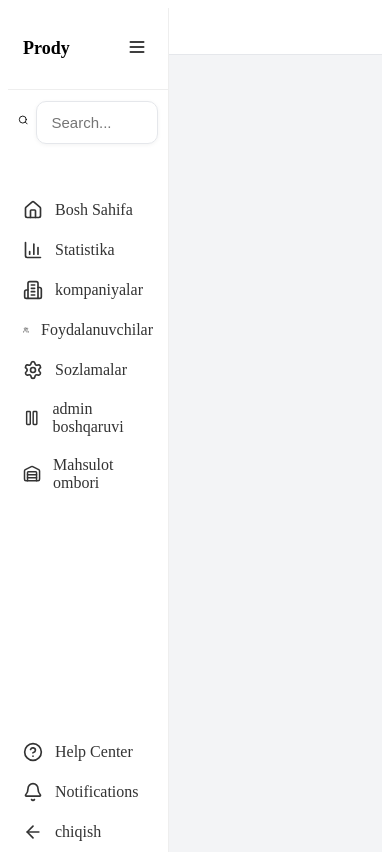
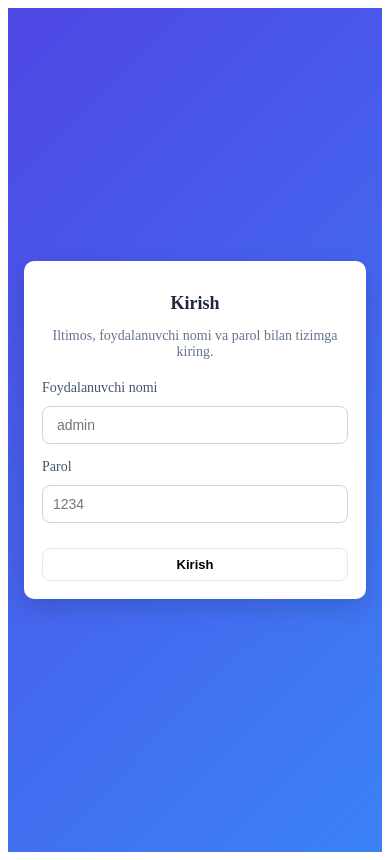
Before and after one commit to AzizbekNutfullayev/admin-ponel, a React (Vite) app: page / in a window 390 px wide. Built offline with nearby package versions, Linux system fonts and the light colour scheme.

Commit message:
new comit

```diff
--- a/src/App.jsx
+++ b/src/App.jsx
@@ -1,26 +1,34 @@
-import React from 'react'
-import { BrowserRouter, Route, Routes } from 'react-router-dom'
-import Dashboard from './page/Dashboard'
-import Loyout from './components/Loyout'
-import Settings from './page/Settings'
-import Users from './page/Users'
-import Statistica from './page/Statistica'
-import Companiya from './page/Companiya'
-import AdminControll from './page/AdminControll'
-import Ombor from './page/Ombor'
-import Notifications from './page/Notifications'
-import HelpCenter from './page/Help Center'
+import React, { useState } from 'react';
+import { BrowserRouter, Route, Routes } from 'react-router-dom';
+import Dashboard from './page/Dashboard';
+import Loyout from './components/Loyout';
+import Settings from './page/Settings';
+import Users from './page/Users';
+import Statistica from './page/Statistica';
+import Companiya from './page/Companiya';
+import AdminControll from './page/AdminControll';
+import Ombor from './page/Ombor';
+import Notifications from './page/Notifications';
+import HelpCenter from './page/Help Center';
+import Login from './page/Login';
 
 export default function App() {
+  const [isAuthenticate, setIsAuthenticate] = useState(false);
+
   return (
     <div>
       <BrowserRouter>
         <Routes>
-          <Route path="/" element={<Loyout />} >
+=          <Route
+            path="/"
+            element={<Login onLogin={() => setIsAuthenticate(true)} />}
+          />
+
+          {isAuthenticate && (
+            <Route path="/loyout" element={<Loyout />}>
               <Route path="settings" element={<Settings />} />
               <Route path="dashboard" element={<Dashboard />} />
               <Route path="users" element={<Users />} />
-            <Route path="analytics" element={<Statistica />} />
               <Route path="analytics" element={<Statistica />} />
               <Route path="companiya" element={<Companiya />} />
               <Route path="admincontrollers" element={<AdminControll />} />
@@ -28,8 +36,9 @@ export default function App() {
               <Route path="notifications" element={<Notifications />} />
               <Route path="help_centr" element={<HelpCenter />} />
             </Route>
+          )}
         </Routes>
       </BrowserRouter>
     </div>
-  )
+  );
 }
--- a/src/components/Saidebar.jsx
+++ b/src/components/Saidebar.jsx
@@ -78,7 +78,7 @@ export default function Sidebar() {
           <Bell size={20} />
           {!collapsed && <span>Notifications</span>}
         </Link>
-        <Link to={'/login'} className="menu-link">
+        <Link to={'/'} className="menu-link">
         <ArrowLeft size={20} />
         {!collapsed && <span>chiqish</span>}
         </Link>
--- a/src/index.css
+++ b/src/index.css
@@ -1,3 +1,112 @@
+.login-bg {
+  display: flex;
+  justify-content: center;
+  align-items: center;
+  height: 100vh;
+  background: linear-gradient(135deg, #4f46e5, #3b82f6);
+}
+
+.login-card {
+  background: #fff;
+  padding: 30px 40px;
+  border-radius: 16px;
+  box-shadow: 0 8px 25px rgba(0, 0, 0, 0.15);
+  width: 350px;
+  text-align: center;
+}
+
+.login-title {
+  font-size: 26px;
+  font-weight: bold;
+  color: #1e293b;
+  margin-bottom: 10px;
+}
+
+.login-sub {
+  font-size: 14px;
+  color: #64748b;
+  margin-bottom: 20px;
+}
+
+.input-group {
+  display: flex;
+  flex-direction: column;
+  margin-bottom: 15px;
+  text-align: left;
+}
+
+.input-group label {
+  font-size: 14px;
+  margin-bottom: 5px;
+  color: #475569;
+}
+
+.input-group input {
+  padding: 10px;
+  border: 1px solid #cbd5e1;
+  border-radius: 8px;
+  outline: none;
+  font-size: 14px;
+  transition: all 0.3s;
+}
+
+.input-group input:focus {
+  border-color: #3b82f6;
+  box-shadow: 0 0 0 3px rgba(59, 130, 246, 0.25);
+}
+
+.btn {
+  width: 100%;
+  padding: 12px;
+  font-size: 16px;
+  font-weight: 600;
+  border: none;
+  border-radius: 8px;
+  cursor: pointer;
+  transition: background 0.3s;
+}
+
+.btn:hover {
+  background: #2563eb;
+}
+
+.error {
+  background: #fee2e2;
+  color: #b91c1c;
+  padding: 8px;
+  margin-bottom: 10px;
+  border-radius: 6px;
+  font-size: 14px;
+}
+
+.row {
+  display: flex;
+  justify-content: space-between;
+  margin-top: 15px;
+  font-size: 13px;
+}
+
+.forgot {
+  color: #3b82f6;
+  text-decoration: none;
+}
+
+.forgot:hover {
+  text-decoration: underline;
+}
+
+@media (max-width: 480px) {
+  .login-card {
+    padding: 18px;
+    margin: 16px;
+    border-radius: 10px;
+  }
+  .login-title {
+    font-size: 18px;
+  }
+}
+
+/* loyaut */
 .layout {
   display: flex;
   height: 100vh;
--- a/src/page/Companiya.jsx
+++ b/src/page/Companiya.jsx
@@ -9,16 +9,15 @@ export default function Companiya() {
     subscription: "Basic",
     employees: 0,
     status: "Faol",
-    lastActive: "Hozir"
+    lastActive: "Hozir",
   });
   const [editingCompany, setEditingCompany] = useState(null);
 
-  // 🔹 Barcha kompaniyalarni olish
   const fetchCompanies = () => {
     axios
-      .get("http://localhost:5000/companies")
+      .get("  ")
       .then((res) => setCompanies(res.data))
-      .catch((err) => console.error(err));
+      .catch((err) => console.error("Xatolik:", err));
   };
 
   useEffect(() => {
@@ -28,32 +27,42 @@ export default function Companiya() {
   // 🔹 Yangi kompaniya qo‘shish
   const addCompany = () => {
     axios
-      .post("http://localhost:5000/companies", newCompany)
+      .post("https://your-api.com/admin/companies/", newCompany) // ✅ POST API
       .then(() => {
         fetchCompanies();
-        setNewCompany({ name: "", subscription: "Basic", employees: 0, status: "Faol", lastActive: "Hozir" });
+        setNewCompany({
+          name: "",
+          subscription: "Basic",
+          employees: 0,
+          status: "Faol",
+          lastActive: "Hozir",
+        });
       })
-      .catch((err) => console.error(err));
+      .catch((err) => console.error("Qo‘shishda xatolik:", err));
   };
 
   // 🔹 Kompaniyani yangilash
   const updateCompany = () => {
     if (!editingCompany) return;
     axios
-      .put(`http://localhost:5000/companies/${editingCompany.id}`, editingCompany)
+      .put(
+        `https://your-api.com/admin/companies/${editingCompany.id}/`,
+        editingCompany
+      ) // ✅ PUT API
       .then(() => {
         fetchCompanies();
         setEditingCompany(null);
       })
-      .catch((err) => console.error(err));
+      .catch((err) => console.error("Yangilashda xatolik:", err));
   };
 
+  // 🔹 Kompaniyani o‘chirish
   const deleteCompany = (id) => {
     if (!window.confirm("Haqiqatan o‘chirmoqchimisiz?")) return;
     axios
-      .delete(`http://localhost:5000/companies/${id}`)
+      .delete(`https://your-api.com/admin/companies/${id}/`) // ✅ DELETE API
       .then(() => fetchCompanies())
-      .catch((err) => console.error(err));
+      .catch((err) => console.error("O‘chirishda xatolik:", err));
   };
 
   const filteredCompanies = companies.filter((company) =>
@@ -62,31 +71,46 @@ export default function Companiya() {
 
   return (
     <div className="companies">
-      <h2 className="companies__title">Kompaniyalar</h2>
+      <h2 className="companies__title">🏢 Kompaniyalar</h2>
 
+      {/* 🔹 Filter tugmalari */}
       <div className="companies__filters">
-        <button onClick={() => setFilter("all")} className={filter === "all" ? "btn btn--active" : "btn"}>
+        <button
+          onClick={() => setFilter("all")}
+          className={filter === "all" ? "btn btn--active" : "btn"}
+        >
           Barchasi
         </button>
-        <button onClick={() => setFilter("Faol")} className={filter === "Faol" ? "btn btn--active" : "btn"}>
+        <button
+          onClick={() => setFilter("Faol")}
+          className={filter === "Faol" ? "btn btn--active" : "btn"}
+        >
           Faol
         </button>
-        <button onClick={() => setFilter("Nofaol")} className={filter === "Nofaol" ? "btn btn--active" : "btn"}>
+        <button
+          onClick={() => setFilter("Nofaol")}
+          className={filter === "Nofaol" ? "btn btn--active" : "btn"}
+        >
           Nofaol
         </button>
       </div>
 
+      {/* 🔹 Yangi kompaniya qo‘shish formasi */}
       <div className="form">
-        <h3>Yangi kompaniya qo‘shish</h3>
+        <h3>➕ Yangi kompaniya qo‘shish</h3>
         <input
           type="text"
           placeholder="Kompaniya nomi"
           value={newCompany.name}
-          onChange={(e) => setNewCompany({ ...newCompany, name: e.target.value })}
+          onChange={(e) =>
+            setNewCompany({ ...newCompany, name: e.target.value })
+          }
         />
         <select
           value={newCompany.subscription}
-          onChange={(e) => setNewCompany({ ...newCompany, subscription: e.target.value })}
+          onChange={(e) =>
+            setNewCompany({ ...newCompany, subscription: e.target.value })
+          }
         >
           <option value="Basic">Basic</option>
           <option value="Standart">Standart</option>
@@ -96,22 +120,34 @@ export default function Companiya() {
           type="number"
           placeholder="Xodimlar soni"
           value={newCompany.employees}
-          onChange={(e) => setNewCompany({ ...newCompany, employees: e.target.value })}
+          onChange={(e) =>
+            setNewCompany({ ...newCompany, employees: e.target.value })
+          }
         />
-        <button onClick={addCompany} className="btn btn--primary">Qo‘shish</button>
+        <button onClick={addCompany} className="btn btn--primary">
+          Qo‘shish
+        </button>
       </div>
 
+      {/* 🔹 Tahrirlash formasi */}
       {editingCompany && (
         <div className="form edit-form">
-          <h3>Tahrirlash: {editingCompany.name}</h3>
+          <h3>✏️ Tahrirlash: {editingCompany.name}</h3>
           <input
             type="text"
             value={editingCompany.name}
-            onChange={(e) => setEditingCompany({ ...editingCompany, name: e.target.value })}
+            onChange={(e) =>
+              setEditingCompany({ ...editingCompany, name: e.target.value })
+            }
           />
           <select
             value={editingCompany.subscription}
-            onChange={(e) => setEditingCompany({ ...editingCompany, subscription: e.target.value })}
+            onChange={(e) =>
+              setEditingCompany({
+                ...editingCompany,
+                subscription: e.target.value,
+              })
+            }
           >
             <option value="Basic">Basic</option>
             <option value="Standart">Standart</option>
@@ -120,13 +156,26 @@ export default function Companiya() {
           <input
             type="number"
             value={editingCompany.employees}
-            onChange={(e) => setEditingCompany({ ...editingCompany, employees: e.target.value })}
+            onChange={(e) =>
+              setEditingCompany({
+                ...editingCompany,
+                employees: e.target.value,
+              })
+            }
           />
-          <button onClick={updateCompany} className="btn btn--primary">Saqlash</button>
-          <button onClick={() => setEditingCompany(null)} className="btn">Bekor qilish</button>
+          <button onClick={updateCompany} className="btn btn--primary">
+            Saqlash
+          </button>
+          <button
+            onClick={() => setEditingCompany(null)}
+            className="btn btn--secondary"
+          >
+            Bekor qilish
+          </button>
         </div>
       )}
 
+      {/* 🔹 Jadval */}
       <div className="table-wrap">
         <table className="table">
           <thead>
@@ -148,14 +197,27 @@ export default function Companiya() {
                 <td>{company.status}</td>
                 <td>{company.lastActive}</td>
                 <td>
-                  <button className="link" onClick={() => setEditingCompany(company)}>✏️ Tahrirlash</button> |{" "}
-                  <button className="link link--red" onClick={() => deleteCompany(company.id)}>🗑 O‘chirish</button>
+                  <button
+                    className="link"
+                    onClick={() => setEditingCompany(company)}
+                  >
+                    ✏️ Tahrirlash
+                  </button>{" "}
+                  |{" "}
+                  <button
+                    className="link link--red"
+                    onClick={() => deleteCompany(company.id)}
+                  >
+                    🗑 O‘chirish
+                  </button>
                 </td>
               </tr>
             ))}
           </tbody>
         </table>
-        {filteredCompanies.length === 0 && <p>Hech qanday kompaniya topilmadi.</p>}
+        {filteredCompanies.length === 0 && (
+          <p>Hech qanday kompaniya topilmadi.</p>
+        )}
       </div>
     </div>
   );
--- a/src/page/Login.jsx
+++ b/src/page/Login.jsx
@@ -1,9 +1,82 @@
-import React from 'react'
+import React, { useState } from "react";
+import { useNavigate } from "react-router-dom";
 
-export default function login() {
+export default function Login({ onLogin }) {
+  const [username, setUsername] = useState("");
+  const [password, setPassword] = useState("");
+  const [error, setError] = useState("");
+  const [loading, setLoading] = useState(false);
+  const navigate = useNavigate();
+
+  async function handleSubmit(e) {
+    e.preventDefault();
+    setError("");
+
+    console.log(" Kiritilgan login ma'lumotlari:", { username, password });
+
+      if (!username.trim() || !password) {
+      setError("Iltimos, foydalanuvchi nomi va parolni kiriting.");
+      console.log("❌ Username yoki password bo‘sh!");
+      return;
+    }
+
+    setLoading(true);
+    console.log("⏳ Login jarayoni boshlandi...");
+
+    if (username === "admin" && password === "1234") {
+      console.log(" Username va password to‘g‘ri!");
+      if (onLogin) {
+        console.log(" onLogin chaqirilmoqda...");
+        onLogin();
+      }
+      console.log("➡️ Navigating to /");
+      navigate("/loyout");
+    } else {
+      console.log("❌ 1Login yoki parol xato!");
+      setError("Login yoki parol xato!");
+    }
+
+    setLoading(false);
+  }
+
   return (
-    <div>
+    <div className="login-bg">
+      <form className="login-card" onSubmit={handleSubmit}>
+        <h2 className="login-title">Kirish</h2>
+        <p className="login-sub">Iltimos, foydalanuvchi nomi va parol bilan tizimga kiring.</p>
 
+        <div className="input-group">
+          <label htmlFor="username">Foydalanuvchi nomi</label>
+          <input
+            id="username"
+            type="text"
+            value={username}
+            onChange={(e) => setUsername(e.target.value)}
+            placeholder=" admin"
+            autoComplete="username"
+          />
+        </div>
+
+        <div className="input-group">
+          <label htmlFor="password">Parol</label>
+          <input
+            id="password"
+            type="password"
+            value={password}
+            onChange={(e) => setPassword(e.target.value)}
+            placeholder="1234"
+            autoComplete="current-password"
+          />
+        </div>
+
+        {error && <div className="error">{error}</div>}
+
+        <div style={{ marginTop: 10 }}>
+          <button className="btn" type="submit" disabled={loading}>
+            {loading ? "Kirish..." : "Kirish"}
+          </button>
+        </div>
+      </form>
     </div>
-  )
+  );
 }
```
Also changed, not shown: src/page/AdminControll.jsx (+6 -5 lines). Lines whose indentation alone changed are shown as unchanged.
